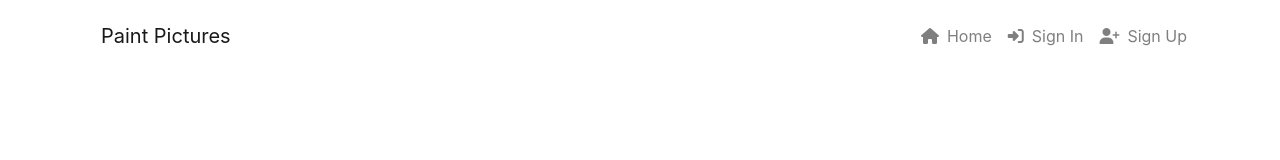
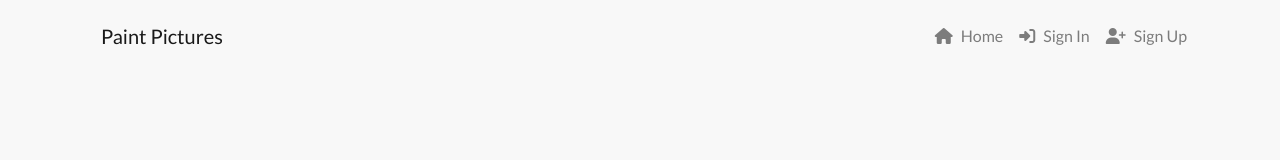
Before and after one commit to Belan-Mihail/paint_picture, a React (Create React App) app: page / in a window 1280 px wide. Shown: the top 160 px of the page. Built offline with nearby package versions, Linux system fonts and the light colour scheme.

Commit message:
delete App.css and create App.module.css. Add styles

```diff
--- a/src/App.css
+++ /dev/null
@@ -1,38 +0,0 @@
-.App {
-  text-align: center;
-}
-
-.App-logo {
-  height: 40vmin;
-  pointer-events: none;
-}
-
-@media (prefers-reduced-motion: no-preference) {
-  .App-logo {
-    animation: App-logo-spin infinite 20s linear;
-  }
-}
-
-.App-header {
-  background-color: #282c34;
-  min-height: 100vh;
-  display: flex;
-  flex-direction: column;
-  align-items: center;
-  justify-content: center;
-  font-size: calc(10px + 2vmin);
-  color: white;
-}
-
-.App-link {
-  color: #61dafb;
-}
-
-@keyframes App-logo-spin {
-  from {
-    transform: rotate(0deg);
-  }
-  to {
-    transform: rotate(360deg);
-  }
-}
--- a/src/App.js
+++ b/src/App.js
@@ -1,9 +1,9 @@
-import './App.css';
+import styles from "./App.module.css";
 import NavBar from "./components/NavBar";
 
 function App() {
   return (
-    <div className="App">
+    <div className={styles.App}>
       <NavBar />
     </div>
   );
--- /dev/null
+++ b/src/App.module.css
@@ -0,0 +1,6 @@
+.App {
+    font-family: "Lato", sans-serif;
+    font-weight: 400;
+    background-color: #f8f8f8;
+    min-height: 100vh;
+  }
```
